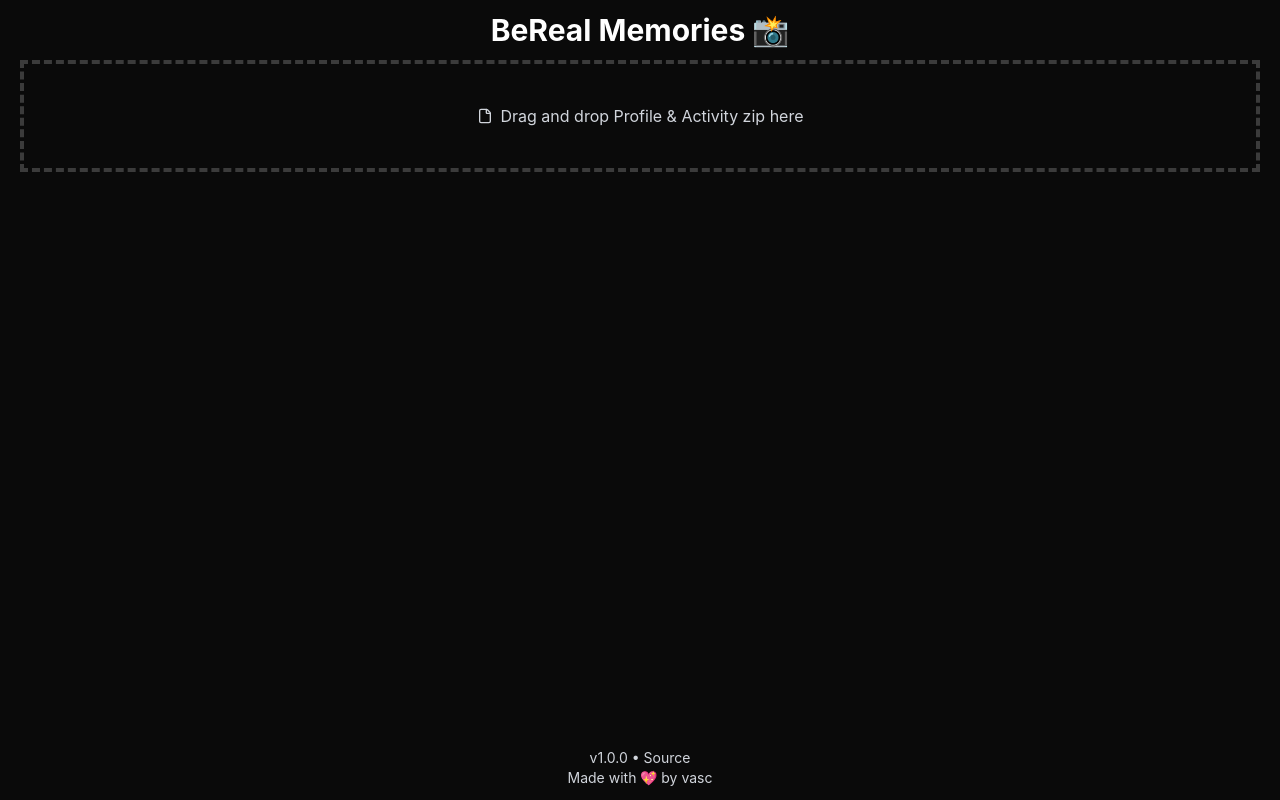
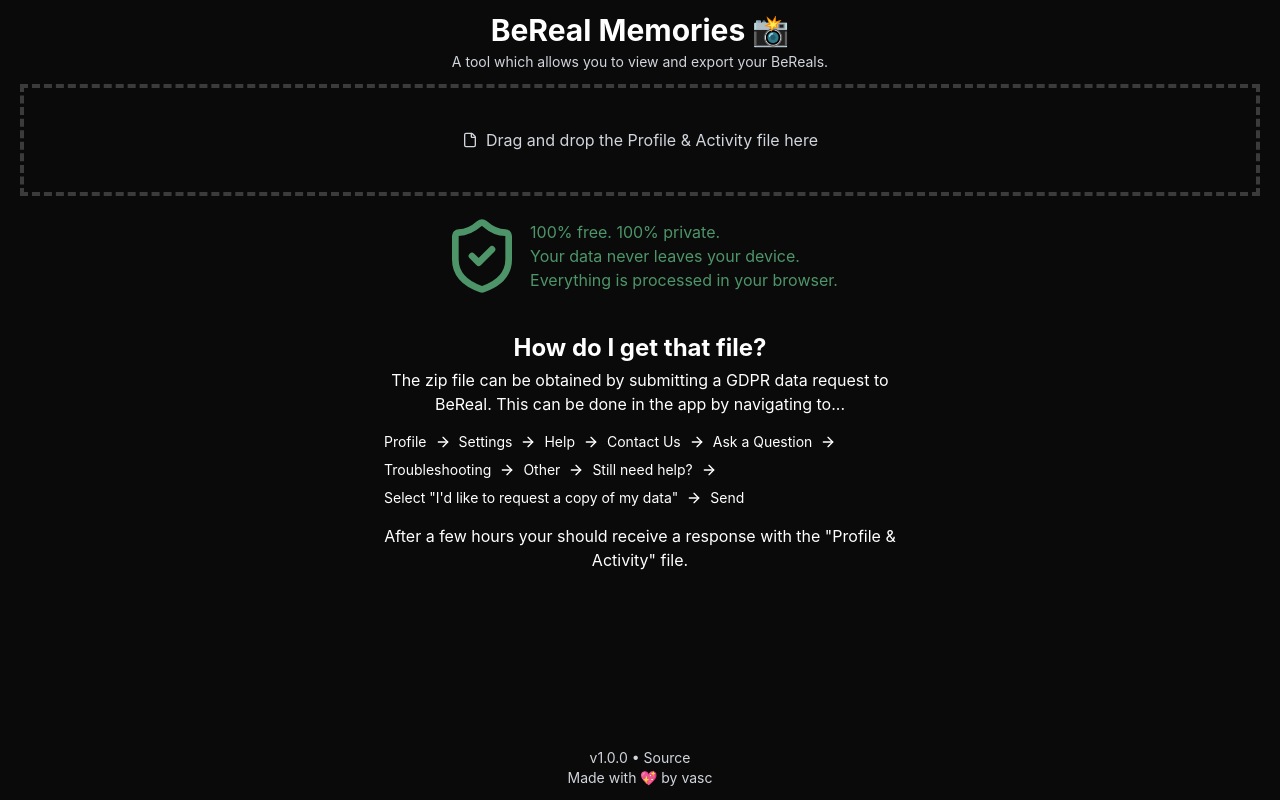
Before and after one commit to vascYT/bereal-memories, an Astro site: page / in a window 1280 px wide. Built offline with nearby package versions, Linux system fonts and the light colour scheme; Astro itself is replaced by a stand-in of ours.

Commit message:
feat: instructions

```diff
--- a/src/components/DropZone.tsx
+++ b/src/components/DropZone.tsx
@@ -25,8 +25,8 @@ export default function DropZone({
       <FileIcon className="mr-2 h-4 w-4" />{" "}
       <p>
         {isDragActive
-          ? "Drop Profile & Activity zip here"
-          : "Drag and drop Profile & Activity zip here"}
+          ? "Drop the Profile & Activity file here"
+          : "Drag and drop the Profile & Activity file here"}
       </p>
       <input {...getInputProps()} />
     </div>
--- a/src/components/Gallery.tsx
+++ b/src/components/Gallery.tsx
@@ -3,6 +3,7 @@ import DropZone from "./DropZone.tsx";
 import MemoryItem from "./MemoryItem.tsx";
 import { extractMemoriesFromZip, type Memory } from "../lib/bereal.ts";
 import ExportButton from "./ExportButton.tsx";
+import Info from "./Info.tsx";
 
 export default function Gallery() {
   const [zipFile, setZipFile] = useState<File>();
@@ -24,7 +25,12 @@ export default function Gallery() {
   }, [zipFile]);
 
   if (!memories || !zipFile) {
-    return <DropZone setZipFile={setZipFile} />;
+    return (
+      <>
+        <DropZone setZipFile={setZipFile} />
+        <Info />
+      </>
+    );
   }
 
   return (
--- /dev/null
+++ b/src/components/Info.tsx
@@ -0,0 +1,40 @@
+import { ArrowRight, ShieldCheck } from "lucide-react";
+
+export default function Info() {
+  return (
+    <div className="flex flex-col items-center">
+      <div className="text-green-300/60 flex items-center justify-center gap-2 my-5">
+        <ShieldCheck className="size-20" />
+        <div>
+          <p>
+            100% free. 100% private. <br /> Your data never leaves your device.
+            <br /> Everything is processed in your browser.
+          </p>
+        </div>
+      </div>
+      <div className="text-center mt-4 max-w-lg">
+        <h1 className="text-2xl font-bold">How do I get that file?</h1>
+        <p className="mt-1">
+          The zip file can be obtained by submitting a GDPR data request to
+          BeReal. This can be done in the app by navigating to...
+        </p>
+        <p className="flex flex-wrap items-center gap-2 my-4 text-sm">
+          Profile <ArrowRight className="size-4" /> Settings{" "}
+          <ArrowRight className="size-4" /> Help{" "}
+          <ArrowRight className="size-4" /> Contact Us{" "}
+          <ArrowRight className="size-4" /> Ask a Question{" "}
+          <ArrowRight className="size-4" /> Troubleshooting{" "}
+          <ArrowRight className="size-4" /> Other
+          <ArrowRight className="size-4" /> Still need help?
+          <ArrowRight className="size-4" /> Select "I'd like to request a copy
+          of my data"
+          <ArrowRight className="size-4" /> Send
+        </p>
+        <p>
+          After a few hours your should receive a response with the "Profile &
+          Activity" file.
+        </p>
+      </div>
+    </div>
+  );
+}
--- a/src/layouts/Layout.astro
+++ b/src/layouts/Layout.astro
@@ -11,7 +11,12 @@ import "../styles/global.css";
     <title>BeReal Memories</title>
   </head>
   <body class="dark flex min-h-screen flex-col bg-neutral-950 text-white">
-    <h1 class="py-3 text-center text-3xl font-bold">BeReal Memories 📸</h1>
+    <div class="py-3 text-center">
+      <h1 class="text-3xl font-bold mb-1">BeReal Memories 📸</h1>
+      <p class="text-sm text-gray-300">
+        A tool which allows you to view and export your BeReals.
+      </p>
+    </div>
     <main class="grow px-5">
       <slot />
     </main>
@@ -22,7 +27,7 @@ import "../styles/global.css";
           Source
         </a>
         <br />
-        Made with 💖 by vasc
+        Made with 💖 by <a href="https://vasc.dev">vasc</a>
       </p>
     </footer>
   </body>
```
